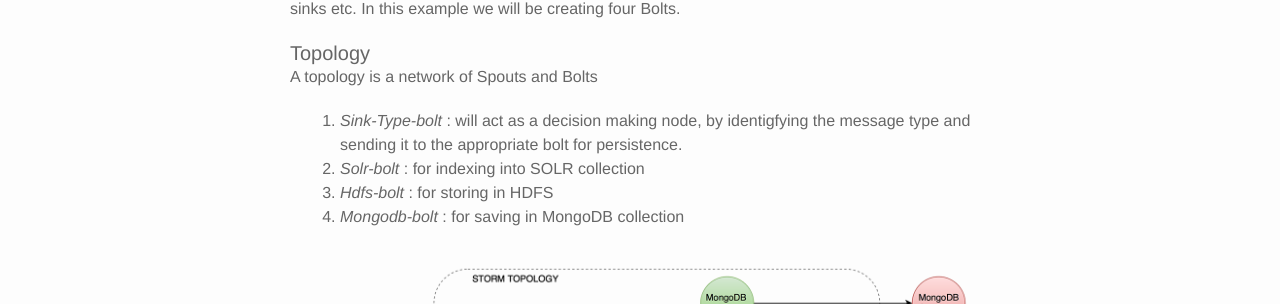
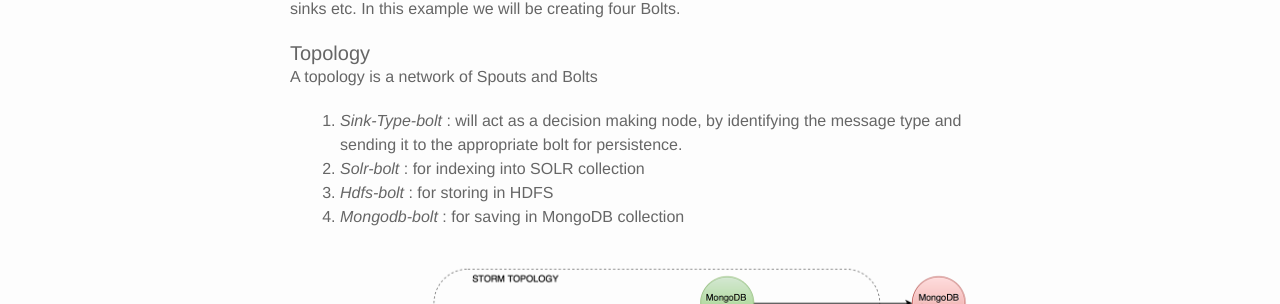
Before and after one commit to soniclavier/bigdata-notebook, a Jekyll site: the page built from _posts/2015-11-15-storm_kafka_part2.markdown, in a window 1280 px wide and 900 px high, scrolled down 894 px. Shown: the part 148-452 px from the top of the window. Built offline with Jekyll 4.4.1, drawn with Linux system fonts in a browser that asks for light colours; nearby versions of some CDN libraries; comment, search, counter and statistics services are not loaded.

Commit message:
storm_kafka : fixed typo

```diff
--- a/_posts/2015-11-15-storm_kafka_part2.markdown
+++ b/_posts/2015-11-15-storm_kafka_part2.markdown
@@ -32,7 +32,7 @@ Bolts are the processing units of a topology. It can enrich the message, filter,
 #### Topology
 A topology is a network of Spouts and Bolts
 
-1. *Sink-Type-bolt* : will act as a decision making node, by identigfying the message type and sending it to the appropriate bolt for persistence.
+1. *Sink-Type-bolt* : will act as a decision making node, by identifying the message type and sending it to the appropriate bolt for persistence.
 2. *Solr-bolt* : for indexing into SOLR collection
 1. *Hdfs-bolt* : for storing in HDFS
 1. *Mongodb-bolt* : for saving in MongoDB collection
```
